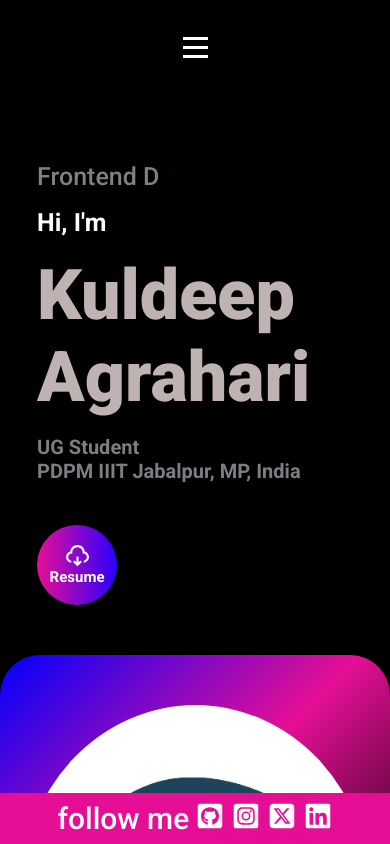
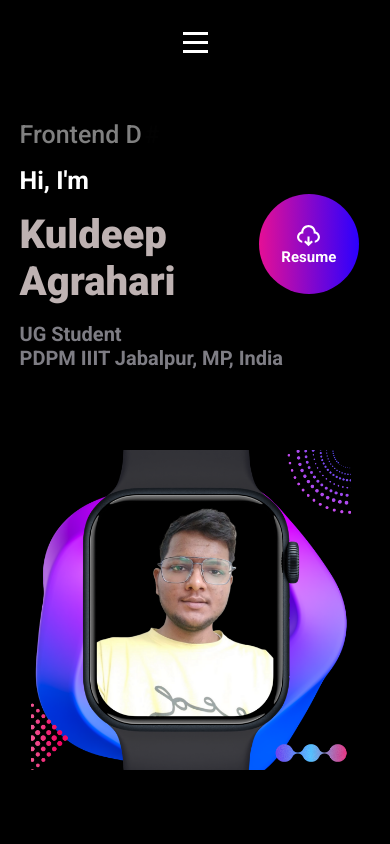
Before and after one commit to Kuldeepagrahari/Portfolio_website, a React (Vite) app: page / in a window 390 px wide. Built offline with nearby package versions, Linux system fonts and the light colour scheme.

Commit message:
picture added

```diff
--- a/src/App.jsx
+++ b/src/App.jsx
@@ -9,7 +9,7 @@ const App = () => {
   return (
     <div className='app'>
       {/* <StarsCanvas /> */}
-      <Nav></Nav>
+
 
 
       <div className="content">
@@ -17,7 +17,7 @@ const App = () => {
 
       </div>
 
-      <Footer></Footer>
+
     </div>
   )
 }
--- a/src/Display.jsx
+++ b/src/Display.jsx
@@ -5,10 +5,12 @@ import Experience from "./pages/Experience/Experience.jsx";
 import Projects from "./pages/Projects/Projects.jsx";
 import Contact from "./pages/Contact/Contact.jsx";
 import Skills from "./pages/Skills/Skills.jsx"
+import Nav from "./components/Navbar/Nav.jsx";
+import Footer from "./components/Footer/Footer.jsx";
 const Display = () => {
   return (
     <div className="display">
-
+      <Nav />
       <div id="home">
         <Home />
       </div>
@@ -32,6 +34,9 @@ const Display = () => {
       <div id="contact">
         <Contact />
       </div>
+      <div className="footer">
+        <Footer />
+      </div>
 
     </div>
   );
--- a/src/components/Footer/Footer.jsx
+++ b/src/components/Footer/Footer.jsx
@@ -9,11 +9,12 @@ const Footer = () => {
     return (
         <div className='footer'>
             <h2>follow me</h2>
+            <div className="links">
             <Link to="https://github.com/Kuldeepagrahari">
-                <FaGithubSquare style={{ boxShadow: "1px 1px 15px var(--theme-color)", border: "1px solid var(--theme-color)", fontSize: "30px", color: "white" }} /></Link>  <Link to="">
-                <FaInstagramSquare style={{ boxShadow: "1px 1px 15px var(--theme-color)", border: "1px solid var(--theme-color)", fontSize: "30px", color: "white" }} /></Link>  <Link to="https://x.com/kuldeep_106"><FaSquareXTwitter style={{ boxShadow: "1px 1px 15px var(--theme-color)", border: "1px solid var(--theme-color)", fontSize: "30px", color: "white" }} /></Link>  <Link to="https://www.linkedin.com/in/kuldeep-agrahari-56b159260">
-                <FaLinkedin style={{ boxShadow: "1px 1px 15px var(--theme-color)", border: "1px solid var(--theme-color)", fontSize: "30px", color: "white" }} /></Link>
-        </div>
+                <FaGithubSquare style={{ fontSize: "50px", color: "white" }} /></Link>  <Link to="">
+                <FaInstagramSquare style={{ fontSize: "50px", color: "white" }} /></Link>  <Link to="https://x.com/kuldeep_106"><FaSquareXTwitter style={{fontSize: "50px", color: "white" }} /></Link>  <Link to="https://www.linkedin.com/in/kuldeep-agrahari-56b159260">
+                <FaLinkedin style={{ fontSize: "50px", color: "white" }} /></Link>
+        </div></div>
     )
 }
 
--- a/src/components/Footer/footer.css
+++ b/src/components/Footer/footer.css
@@ -1,16 +1,22 @@
 .footer{
-    position: fixed;
-    height: 6vh;
+    /* position: fixed; */
+    height: 50vh;
     width: 100%;
     display: flex;
     justify-content: center;
+    /* gap:50px; */
     align-items: center;
+    h2{
+        font-size: 10vw;
+    }
+.links{
+    display: flex;
+    gap:20px;
+}
 
 
-
-
-    background-color: var(--theme-color);
-    gap:1.5vw;
+    background-image: linear-gradient(135deg,black,black,black, #e50f95, blue);
+    gap:3vw;
     a{
         text-decoration: none;
         list-style: none;
@@ -20,3 +26,11 @@
     }
     /* top:90vh; */
 }
+@media screen and ( max-width: 800px) {
+    .footer{
+        flex-direction: column;
+        h2{
+            font-size: 60px;
+        }
+    }
+}
--- a/src/components/Navbar/nav.css
+++ b/src/components/Navbar/nav.css
@@ -1,11 +1,11 @@
 /* General Navbar Styling */
 .nav {
-    position: fixed;
-    top:5px;
+    /* position: fixed; */
+    /* top:5px; */
     z-index: 2;
 
     height: 10vh;
-    background-color: rgb(29, 27, 27);
+    background-color: rgb(17, 16, 16);
 
     display: flex;
     align-items: center;
--- a/src/index.css
+++ b/src/index.css
@@ -44,7 +44,7 @@
 
 .display {
   overflow-y: scroll;
-  height: 94vh;
+  height: 100vh;
   position: relative;
   z-index: 1; /* Keep content above the video */
   color: white;
--- a/src/pages/About/about.css
+++ b/src/pages/About/about.css
@@ -5,7 +5,7 @@
     border-top-right-radius: 40px;
     width: 100%;
     display: flex;
-    gap:100px;
+    gap:;
     flex-direction: row;
     position: relative;
     align-items: center;
@@ -24,7 +24,7 @@
     }
 
       .right{
-        width: 60%;
+        width: 50%;
         display: flex;
         justify-content: center;
         align-items: center;
@@ -237,7 +237,7 @@
         h1{
             margin-bottom: 10px;
             text-align: center;
-            font-size: 60px;
+            font-size: 80px;
             margin-top: 50px;
         }
         .left .personal-det{
--- a/src/pages/Home/Home.jsx
+++ b/src/pages/Home/Home.jsx
@@ -22,11 +22,11 @@ const Home = () => {
           <h2 style={{color:"white"}}>Hi, I'm</h2>
       <h1 className='head'> <span style={{ fontWeight:"bolder"}}>Kuldeep Agrahari</span></h1>
       <h1 className='college'>UG Student<br/>PDPM IIIT Jabalpur, MP, India</h1>
-      <Link to="https://drive.google.com/file/d/1O20NVFb4hVhK--jURKGAUjcQXE9T-PO3/view?usp=sharing">  <button><RiDownloadCloud2Line style={{fontSize:"25px"}} /> Resume</button></Link>
+      <Link to="https://drive.google.com/file/d/1O20NVFb4hVhK--jURKGAUjcQXE9T-PO3/view?usp=sharing">  <button style={{position:"fixed", zIndex:"1000", top:"20vh", right:"8vw",width:"100px", height:"100px"}}><RiDownloadCloud2Line style={{fontSize:"25px"}} /> Resume</button></Link>
 
       </div>
       <div className="right">
-
+      <img src="myPicAlbum.png" alt="" />
       </div>
     </div>
   )
--- a/src/pages/Home/home.css
+++ b/src/pages/Home/home.css
@@ -5,8 +5,8 @@
     align-items: center;
     justify-content: center;
     /* gap:150px; */
-    width: 100%;
-    padding: 0 5vw;
+    width: 90%;
+    padding: 0 10vw;
     /* margin-top: 50px; */
     position: relative;
 
@@ -78,7 +78,8 @@
        /* overflow: hidden; */
        /* margin-left: 50px; */
        img{
-        width: 40vw;
+        width: 35vw;
+        /* border-radius: 50%; */
         /* border-radius: 50px; */
         /* border: 1px solid gray; */
        }
@@ -89,16 +90,17 @@
         display: flex;
         flex-direction: column;
         margin-top: 10px;
-        height: auto;
-        gap:50px;
-
+        height: 80vh;
+        margin-bottom: 10vh;
+        /* gap:50px; */
+        padding: 0 5vw;
 
         .left{
-            width: 90%;
+            width: 100%;
             height: 100%;
-            margin-top: 18vh;
+            margin-top: 3vh;
             .head{
-                font-size: 70px;
+                font-size: 40px;
             }  h1{
                 font-size: 20px;
             }
@@ -108,22 +110,26 @@
 
         }
         .right{
-            z-index: 1;
-            width: 100%;
+            /* z-index: -1; */
+            /* opacity: 0.5; */
+            /* width: 100%; */
             /* opacity: 0.8; */
             border-radius: 0;
             margin-top: 0;
+            width: 100%;
+            /* display: flex; */
             display: flex;
             align-items: center;
             justify-content: center;
-            margin-left: 0;
+            /* margin-left: 0; */
             img{
                 border: none;
-                border-radius: 50px;
+                margin-left: 30px;
+                /* border-radius: 50px; */
 
                 /* height:650px; */
                 /* margin-top: 10px; */
-                width: 400px;
+                width: 320px;
             }
         }
         /* flex-direction: column; */
--- a/src/pages/Projects/Projects.jsx
+++ b/src/pages/Projects/Projects.jsx
@@ -4,7 +4,7 @@ import ProjectCards from '../../components/ProjectCards/ProjectCards';
 
 const ProjectsData = [
   {
-    topic: 'Hungry-Hub - Food Ordering',
+    topic: 'Hungry Hub - Food Ordering',
     img: "food-del-ss.png",
     description:[
       'A Full Stack food Ordering application including Food Cart & Categories, Stripe Payment, Customer Care Services with realtime chatting and much more',
@@ -18,8 +18,8 @@ const ProjectsData = [
     topic: 'Sam AI - AI Chat bot',
     img: 'samai-ss.png',
     description:[
-      'Full Stack ChatGPT clone made for seamless interaction with AI model to generate response with text and image inputs',
-      'Use Gemini API for model response, Clerk for Authentication and Profile Management'
+      'Full Stack ChatGPT clone made for seamless interaction with AI model to generate response with text and image inputs & mongodb for saving History',
+      'Use Gemini API for model response, Clerk Authentication, Imagekit for image handling'
     ],
     githubRepo: 'https://github.com/Kuldeepagrahari/SamAI',
     projectLink: '',
--- a/src/pages/Skills/Skills.jsx
+++ b/src/pages/Skills/Skills.jsx
@@ -9,7 +9,7 @@ const Skills = () => {
 
           <h1 className='skills-head'>Skills I have</h1>
         <div className="soft">
-            {/* <div></div> */}
+            <div>Leadership & Project Management</div>
             <div>Data Structures & Algorithms</div>
             <div>Full Stack Web Development</div>
             <div>MERN Stack Development</div>
```
Also changed, not shown: public/myPicAlbum.png (added).
